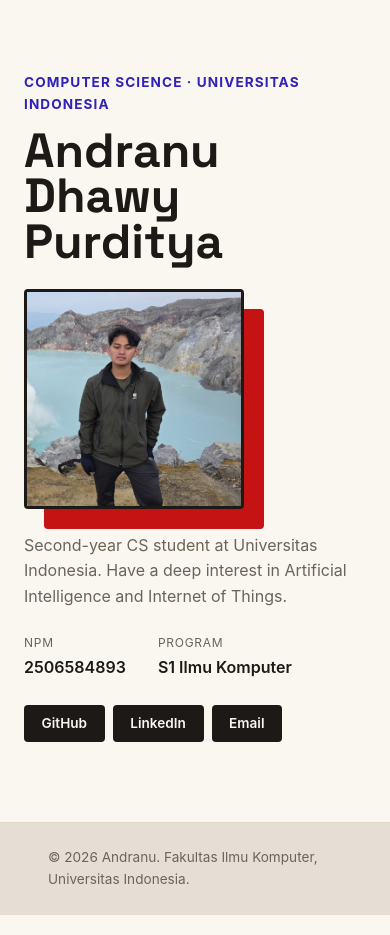
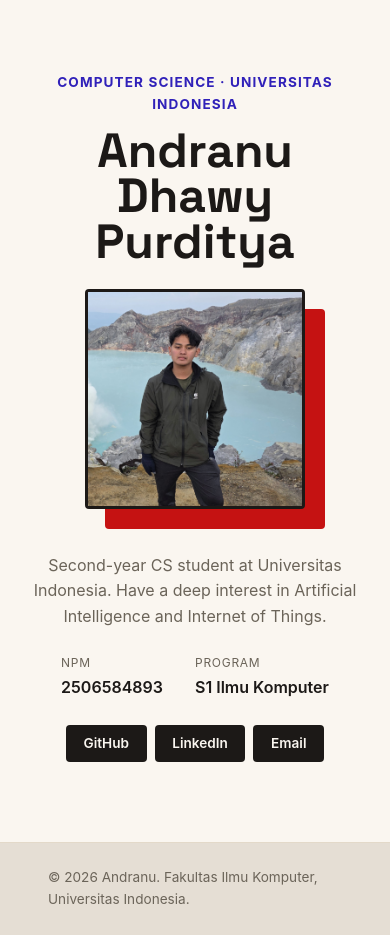
Before and after one commit to adpsxx/myportofolios, a Django app: page / in a window 390 px wide. Shown: the part 74-1009 px from the top of the page. Run offline with Django 5.2, Linux system fonts and the light colour scheme.

Commit message:
Improving mobile view by making all of the items go to the middle duing mobile view

```diff
--- a/static/css/style.css
+++ b/static/css/style.css
@@ -205,4 +205,29 @@ h1, .brand {
     .social-links {
         justify-content: flex-start;
     }
+
+    .bio {
+        text-align: center;
+        margin-top: 20px
+    }
+
+    .hero-kicker {
+        text-align: center;
+    }
+
+    .meta-list, .social-links {
+        display: flex;
+        justify-content: center;
+    }
+
+    .hero-identity > h1 {
+        text-align: center;
+    }
+
+    .hero-photo {
+        display: flex;
+        justify-content: center;
+        align-items: center;
+        margin: auto;
+    }
 }
```
